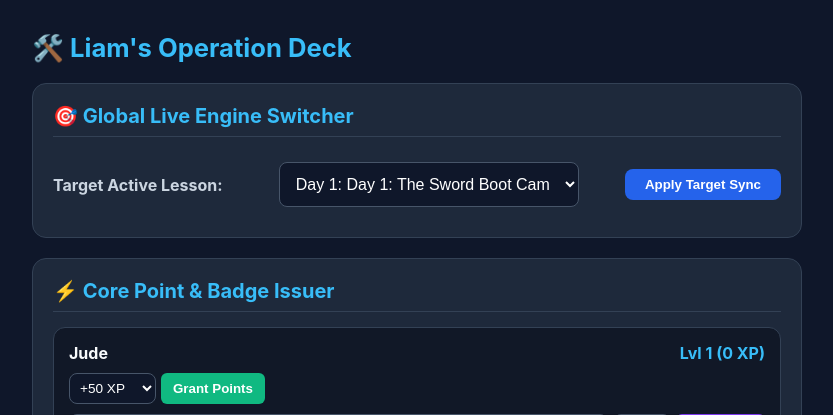
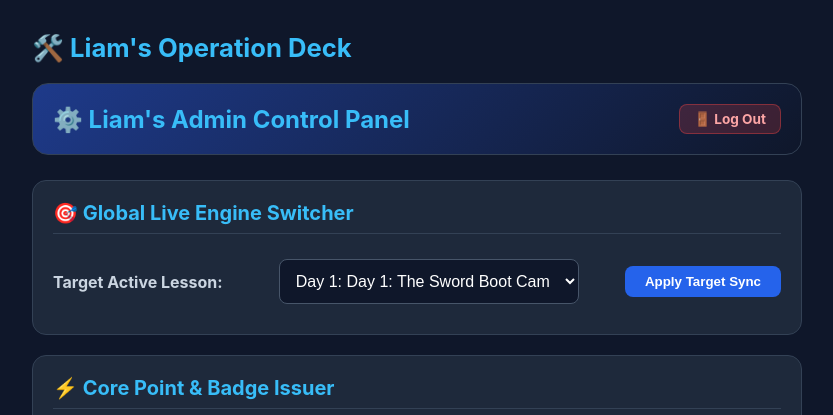
Before and after one commit to LiamN-Dev/bible_study_app, a Flask app: page /admin in a window 1280 px wide. Shown: the top 415 px of the page, without its empty margins (223-1056 px from the left). Run offline with Flask 3, Linux system fonts and the light colour scheme; data comes from the database, SQL or seed files in the repository; data that the repository does not hold is empty.

Commit message:
Add admin control panel section to admin.html

```diff
--- a/templates/admin.html
+++ b/templates/admin.html
@@ -22,7 +22,12 @@
 <body>
 
     <h1 style="color:#38bdf8; font-size:1.6rem; margin-bottom:20px;">🛠️ Liam's Operation Deck</h1>
-
+    <div style="background: linear-gradient(135deg, #1e3a8a, #0f172a); border: 1px solid #334155; padding: 20px; border-radius: 16px; margin-bottom: 25px; display: flex; justify-content: space-between; align-items: center;">
+        <h1 style="margin:0; font-size: 1.5rem; color: #38bdf8;">⚙️ Liam's Admin Control Panel</h1>
+        <a href="/" style="background: rgba(239, 68, 68, 0.2); color: #fca5a5; text-decoration: none; padding: 6px 14px; border-radius: 8px; font-weight: bold; font-size: 0.85rem; border: 1px solid rgba(239, 68, 68, 0.4); transition: 0.2s;">
+            🚪 Log Out
+        </a>
+    </div>
     <!-- FEATURE 1: DYNAMIC ACTIVE DAY CHANGER -->
     <div class="panel">
         <h2>🎯 Global Live Engine Switcher</h2>
```
